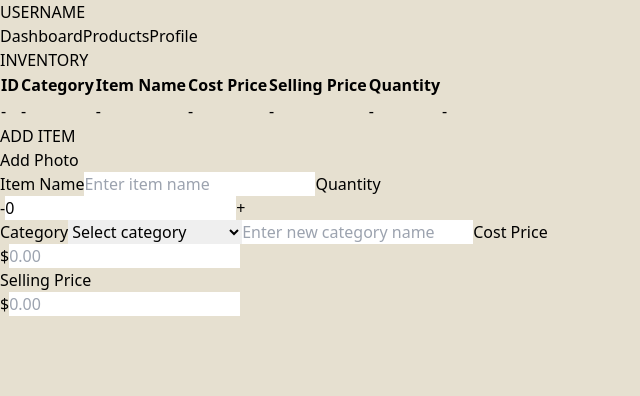
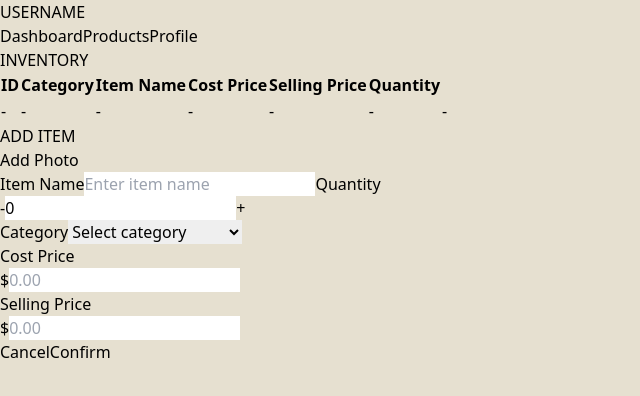
Before and after one commit to Ruzte/Inventory-System, a React (Vite) app: page /products in a window 1280 px wide. Shown: the top 396 px of the page, without its empty margins (0-640 px from the left). Built offline with nearby package versions, Linux system fonts and the light colour scheme.

Commit message:
Products menu improved

```diff
--- a/src/pages/Products.jsx
+++ b/src/pages/Products.jsx
@@ -22,6 +22,28 @@ function Dashboard() {
 const incrementQuantity = () => setQuantity(prev => prev + 1);
 const decrementQuantity = () =>
   setQuantity(prev => (prev > 0 ? prev - 1 : 0));
+ const [categories, setCategories] = useState([]);
+  const [selectedCategory, setSelectedCategory] = useState("");
+  const [showModal, setShowModal] = useState(false);
+  const [newCategory, setNewCategory] = useState("");
+
+  const handleCategoryChange = (e) => {
+    const value = e.target.value;
+    if (value === "add-new") {
+      setShowModal(true);
+    } else {
+      setSelectedCategory(value);
+    }
+  };
+
+  const handleAddCategory = () => {
+    if (newCategory.trim() !== "" && !categories.includes(newCategory)) {
+      setCategories([...categories, newCategory]);
+      setSelectedCategory(newCategory);
+    }
+    setNewCategory("");
+    setShowModal(false);
+  };
 
 
   return (
@@ -103,41 +125,92 @@ const decrementQuantity = () =>
 
   {/* Category Dropdown */}
 <label className="text-sm text-[#2F5D55] mb-1">Category</label>
-  <select className="w-full mb-2 p-2 rounded bg-[#f9f3d9] shadow-sm text-gray-700">
+<select
+  value={selectedCategory}
+  onChange={handleCategoryChange}
+  className="w-full mb-2 p-2 rounded bg-[#f9f3d9] shadow-sm text-gray-700"
+>
   <option value="">Select category</option>
-    <option value="electronics">Electronics</option>
-    <option value="clothing">Clothing</option>
-    <option value="supplies">Supplies</option>
+  {categories.map((cat, index) => (
+    <option key={index} value={cat}>
+      {cat}
+    </option>
+  ))}
   <option value="add-new">+ Add New Category</option>
 </select>
 
-  {/* Optional: Text input for new category if "+ Add New" selected */}
+{/* Modal */}
+{showModal && (
+  <div className="fixed inset-0 bg-black bg-opacity-40 flex items-center justify-center z-50">
+    <div className="bg-white rounded-lg p-6 shadow-lg w-80">
+      <h3 className="text-lg font-semibold mb-4 text-[#2F5D55]">Add New Category</h3>
       <input
         type="text"
-    className="w-full mb-4 p-2 rounded bg-[#fff9e5] border border-dashed border-gray-400 text-gray-700"
-    placeholder="Enter new category name"
+        value={newCategory}
+        onChange={(e) => setNewCategory(e.target.value)}
+        placeholder="Enter category name"
+        className="w-full p-2 mb-4 rounded bg-[#f9f3d9] text-gray-700 shadow-sm"
       />
+      <div className="flex justify-end gap-2">
+        <button
+          className="bg-gray-300 px-4 py-2 rounded hover:bg-gray-400"
+          onClick={() => {
+            setShowModal(false);
+            setNewCategory("");
+          }}
+        >
+          Cancel
+        </button>
+        <button
+          className="bg-[#2e5f52] text-white px-4 py-2 rounded hover:bg-green-800"
+          onClick={handleAddCategory}
+        >
+          Add
+        </button>
+      </div>
+    </div>
+  </div>
+)}
 
+
+
+  {/* Prices Row */}
+<div className="flex gap-4 mb-4">
   {/* Cost Price */}
-  <label className="text-sm text-[#2F5D55] mb-1">Cost Price</label>
-  <div className="flex items-center gap-2 mb-4">
-    <span className="text-[#2F5D55]">{getCurrencySymbol()}</span>
-    <input
-      type="number"
-      className="w-full p-2 rounded bg-[#f9f3d9] shadow-sm text-gray-700"
-      placeholder="0.00"
-    />
-  </div>
-
-  {/* Selling Price */}
-  <label className="text-sm text-[#2F5D55] mb-1">Selling Price</label>
+  <div className="w-1/2">
+    <label className="text-sm text-[#2F5D55] mb-1 block">Cost Price</label>
     <div className="flex items-center gap-2">
       <span className="text-[#2F5D55]">{getCurrencySymbol()}</span>
       <input
         type="number"
+        placeholder="0.00"
         className="w-full p-2 rounded bg-[#f9f3d9] shadow-sm text-gray-700"
+      />
+    </div>
+  </div>
+
+  {/* Selling Price */}
+  <div className="w-1/2">
+    <label className="text-sm text-[#2F5D55] mb-1 block">Selling Price</label>
+    <div className="flex items-center gap-2">
+      <span className="text-[#2F5D55]">{getCurrencySymbol()}</span>
+      <input
+        type="number"
         placeholder="0.00"
+        className="w-full p-2 rounded bg-[#f9f3d9] shadow-sm text-gray-700"
       />
+    </div>
+  </div>
+</div>
+
+  {/* Buttons */}
+          <div className="flex gap-4 mt-4">
+            <button className="bg-red-500 text-white px-4 py-2 rounded shadow hover:bg-red-600 transition">
+              Cancel
+            </button>
+            <button className="bg-[#2e5f52] text-white px-4 py-2 rounded shadow hover:bg-green-800 transition">
+              Confirm
+            </button>
           </div>
 </div>
 
--- a/src/pages/Profile.jsx
+++ b/src/pages/Profile.jsx
@@ -54,6 +54,8 @@ const Profile = () => {
       value={currency}
       onChange={(e) => setCurrency(e.target.value)}
       className="w-full p-2 rounded-md bg-[#f9f3d9] shadow-sm text-gray-700"
+
+
     >
       <option value="USD">USD</option>
       <option value="PHP">PHP</option>
```
Lines whose indentation alone changed are shown as unchanged.
